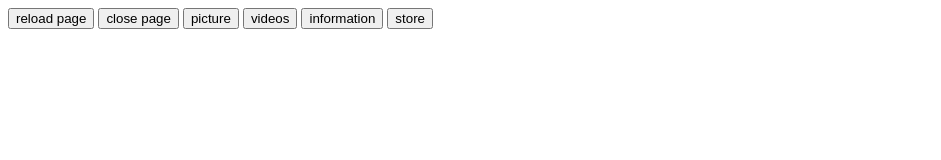
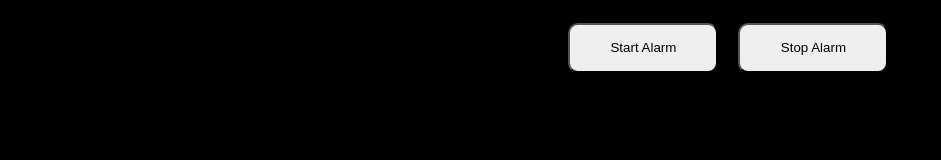
Before and after one commit to m86dosti/fun-alarm, a plain HTML site: page index.html in a window 1280 px wide. Shown: the whole page, without its empty margins (0-941 px from the left). Drawn offline with Linux system fonts and the light colour scheme.

Commit message:
index.html

```diff
--- a/index.html
+++ b/index.html
@@ -1,22 +1,44 @@
 <!DOCTYPE html>
 <html lang="en">
 <head>
-    <meta charset="UTF-8">
-    <meta name="viewport" content="width=device-width, initial-scale=1.0">
-    <link rel="stylesheet" href="style.css">
-    <title> site </title>
-    <script>
-        window.open("URL","name"," attribute1=value,attribute2=value");
-     </script>
+<title>Alarm</title>
+<style>
+    body{
+        background-color: black;
+        display: flex;
+        align-items: center;
+        justify-content: center;
+    }
+    button{
+      margin: 10px;
+      height: 50px;
+      width: 150px;
+      border-radius: 10px;
+    }
+    button:hover{
+      background-color: gray;
+    }
+</style>
+<script>
+  function playAlarm() {
+    var audio = new Audio('Sedam Kon.mp3');
+    audio.play();
+  }
+
+  function stopAlarm() {
+    var solution = prompt('Solve this equation to stop the alarm: 2x + 5 = 15');
+    if (solution === '5')
+     {
+      location.reload();
+    } else {
+      alert('Incorrect solution. Alarm continues!');
+    }
+  }
+</script>
 </head>
 <body>
-<header>
-    <button onclick="reloadpage()"> reload page </button>
-    <button onclick=""> close page </button>
-    <button onclick=""> picture </button>
-    <button onclick=""> videos </button>
-    <button onclick="infoos()"> information </button>
-    <button onclick=""> store </button>
-</header>
+<h1>Alarm Clock</h1>
+<button onclick="playAlarm()">Start Alarm</button>
+<button onclick="stopAlarm()">Stop Alarm</button>
 </body>
 </html>
```
